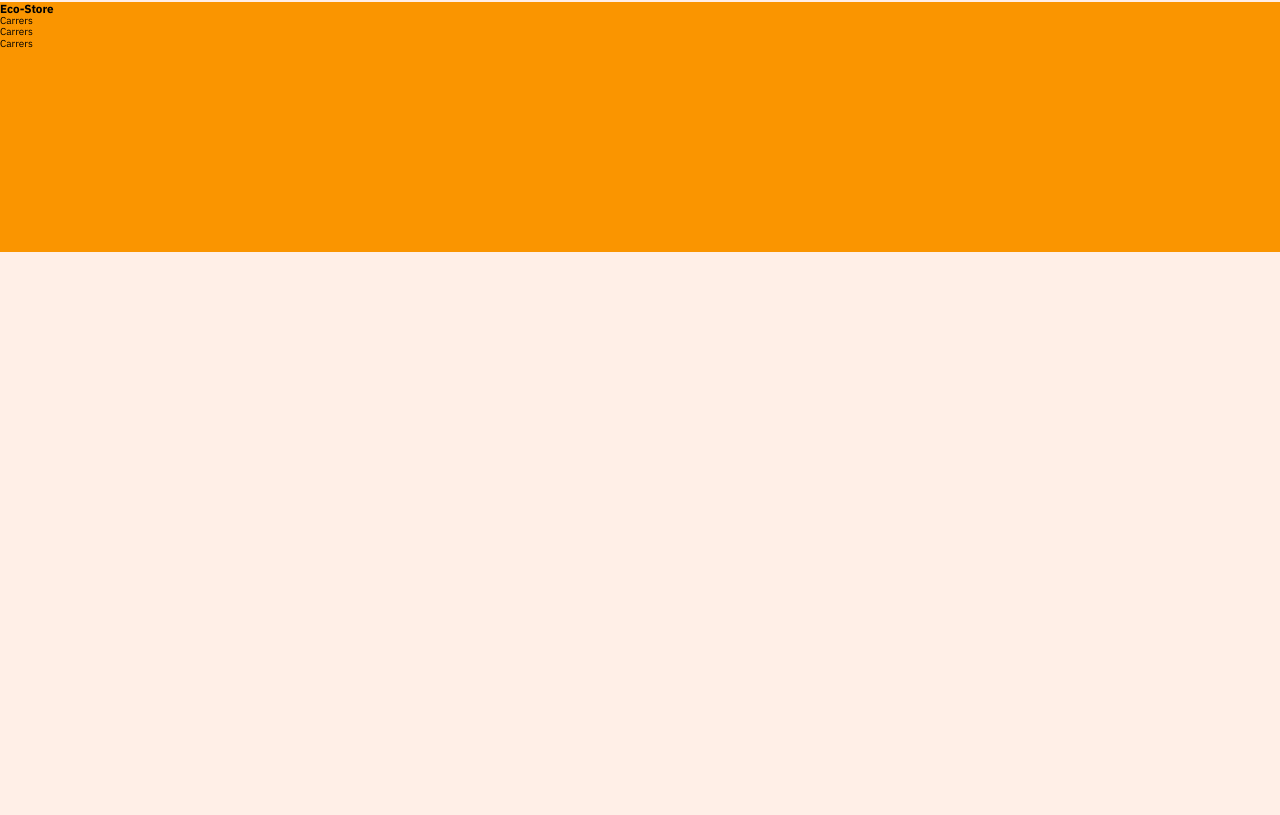
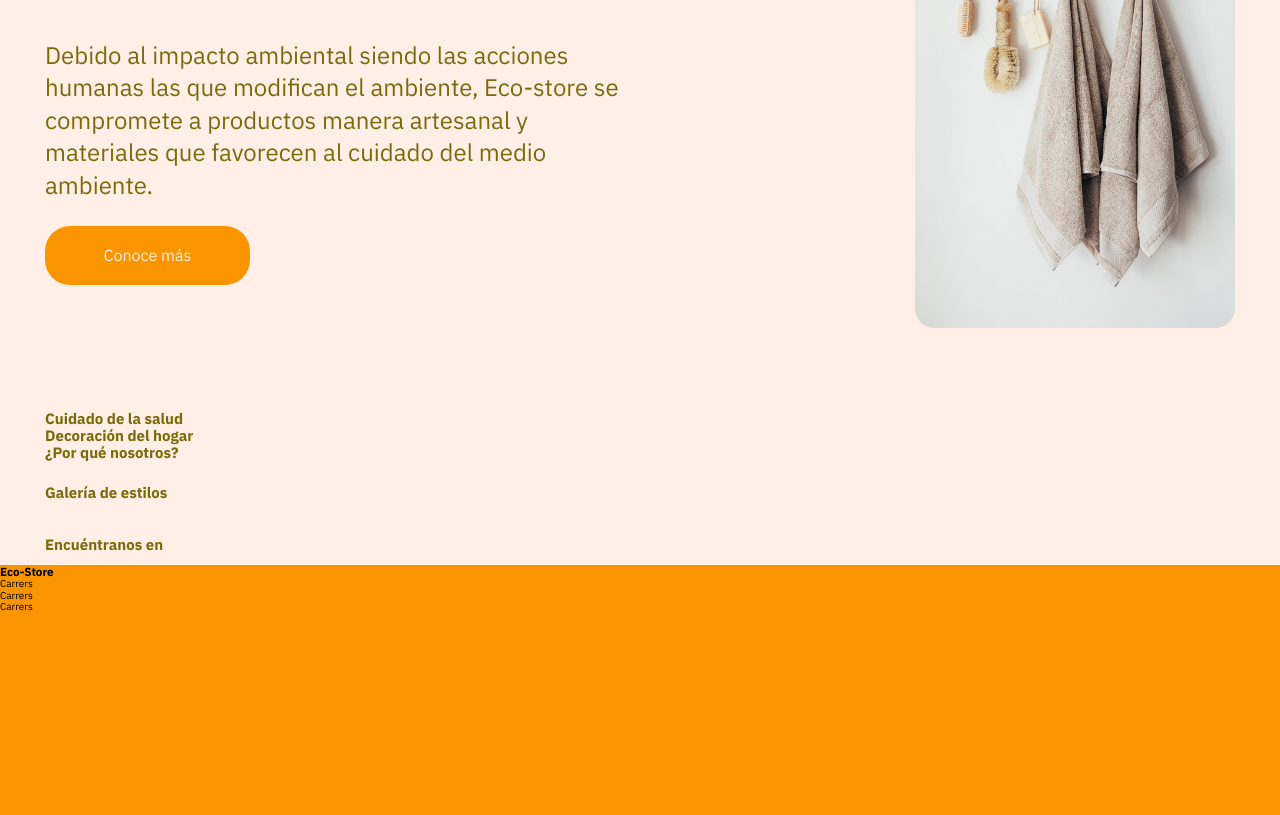
Before and after one commit to jeresc/eco-store-platzi, a plain HTML site: page index.html in a window 1280 px wide. Shown: the part 299-1114 px from the top of the page. Before the commit the page ends 800 px from the top, so only its background shows below. Drawn offline with Linux system fonts and the light colour scheme.

Commit message:
Agregando estilos al article del main-section

```diff
--- a/index.html
+++ b/index.html
@@ -75,11 +75,15 @@
       <article>
         <div class="main__impact-section">
           <h1>Impacto Ecológico</h1>
-          <p></p>
+          <p>
+            Debido al impacto ambiental siendo las acciones humanas las que
+            modifican el ambiente, Eco-store se compromete a productos manera
+            artesanal y materiales que favorecen al cuidado del medio ambiente.
+          </p>
           <button>Conoce más</button>
         </div>
         <div class="main__image-section">
-          <img src="" alt="" />
+          <img src="./assets/img/main-2.jpg" alt="" />
         </div>
       </article>
       <section class="main__product-section">
--- a/scss/main.scss
+++ b/scss/main.scss
@@ -2,7 +2,9 @@ $primary-color: #ffefe7;
 $secondary-color: #ffdac6;
 $tertiary-color: #babd8d;
 $primary-text-color: #7c6a0a;
+$quaternary-color: #fa9500;
 $font-stack: "IBM Plex Sans", sans-serif;
+$p-size: 2.4rem;
 
 html {
   font-size: 62.5%;
@@ -22,7 +24,7 @@ body {
   padding: 15px;
 
   p {
-    font-size: 2.4rem;
+    font-size: $p-size;
     padding-left: 30px;
   }
   .navbar__icons {
@@ -37,11 +39,48 @@ body {
 }
 
 .main-section {
+  color: $primary-text-color;
+  padding: 0 45px;
+  max-width: 100vw;
+  article {
+    display: grid;
+    grid-template-columns: 50% auto;
+    align-items: center;
+    justify-content: space-between;
+    width: auto;
+    min-height: 80vh;
+    .main__impact-section {
+      display: flex;
+      flex-direction: column;
+      gap: 25px;
+    }
+    h1 {
+      font-size: 4.8rem;
+    }
+    p {
+      font-size: $p-size;
+      line-height: 3.25rem;
+    }
+    button {
+      background: none;
+      border-style: none;
+      padding: 20px;
+      border-radius: 25px;
+      color: $primary-color;
+      background-color: $quaternary-color;
+      font-size: 1.6rem;
+      width: 16vw;
+    }
+    img {
+      justify-self: end;
+      width: 25vw;
+      border-radius: 20px;
+    }
+  }
 }
 
 .footer {
-  $background: #fa9500;
-  background-color: $background;
+  background-color: $quaternary-color;
   width: 100%;
   height: 250px;
 }
```
Also changed, not shown: css/main.css.
